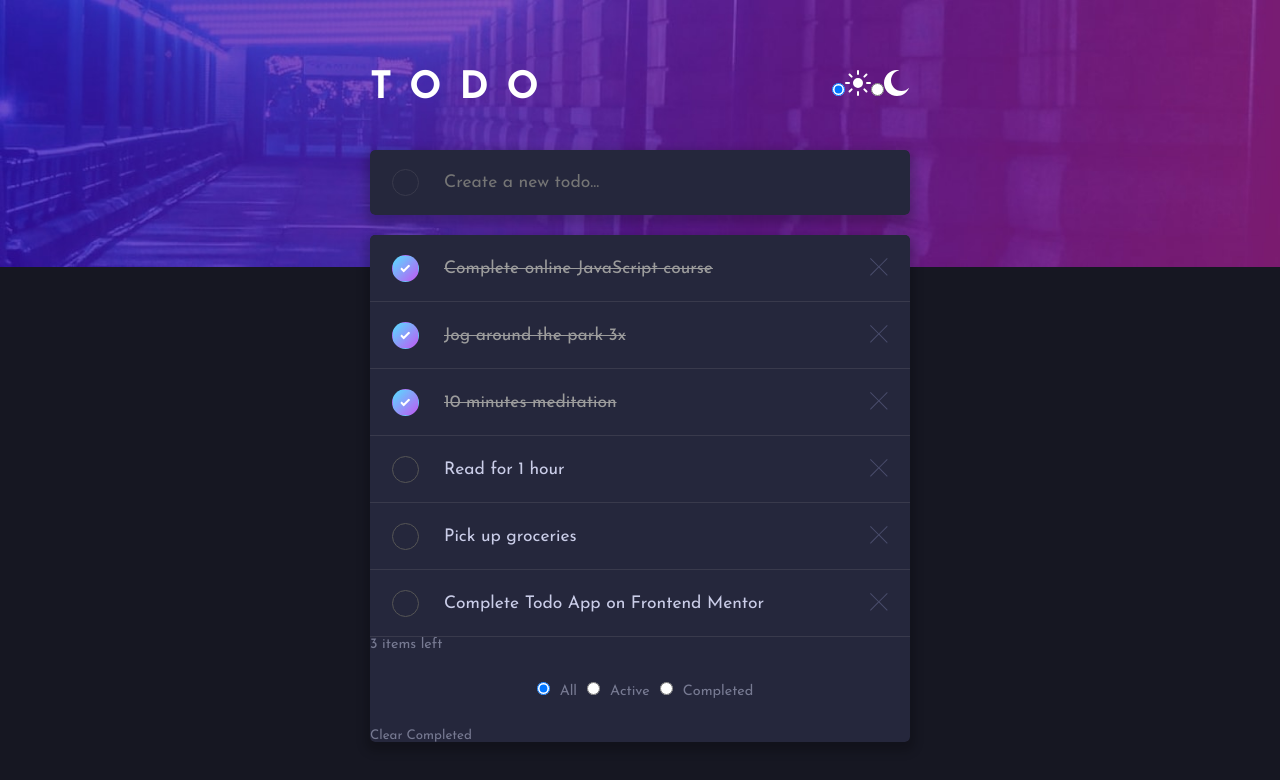
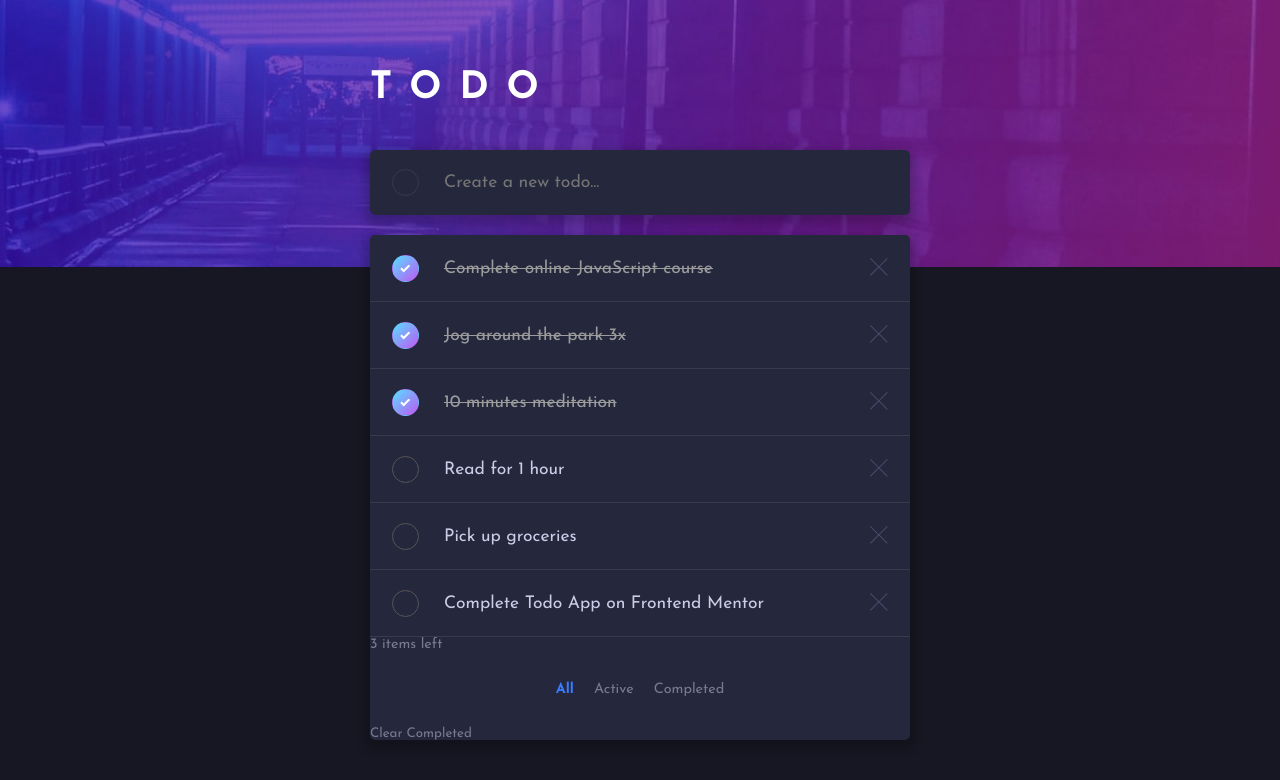
Before and after one commit to RobertK0/todo-app-react-redux, a React (Create React App) app: page / in a window 1280 px wide. Shown: the top 780 px of the page. Built offline with nearby package versions, Linux system fonts and the light colour scheme.

Commit message:
Changed task filtering logic
Added filtering before mapping elements to prevent map returning
undefined

```diff
--- a/src/components/Footer/ClearBtn.tsx
+++ b/src/components/Footer/ClearBtn.tsx
@@ -1,6 +1,6 @@
 import { useDispatch } from "react-redux";
 import { taskActions } from "../../store";
-import styles from "./ClearBtn.module.css";
+// import styles from "./ClearBtn.module.css";
 
 const ClearBtn = function () {
   const dispatch = useDispatch();
--- a/src/components/Footer/Counter.tsx
+++ b/src/components/Footer/Counter.tsx
@@ -1,6 +1,6 @@
 import { useSelector } from "react-redux";
 import { Task } from "../../store";
-import styles from "./Counter.module.css";
+// import styles from "./Counter.module.css";
 
 const Counter = function () {
   //TODO :any
--- a/src/components/Footer/Filter.module.css
+++ b/src/components/Footer/Filter.module.css
@@ -8,14 +8,24 @@
 }
 
 .filter-selection {
-  margin: 0 10px;
+  height: 0;
+  width: 0;
 }
 
 .filter-selection:hover {
   color: var(--text);
 }
 
-.active-filter {
+.filter-selection + span {
+  cursor: pointer;
+  margin: 0 10px;
+}
+
+.filter-selection + span:hover {
+  color: var(--text);
+}
+
+.filter-selection:checked + span {
   color: hsl(220, 98%, 61%);
   font-weight: 700;
 }
--- a/src/components/Tasks/Todo.module.css
+++ b/src/components/Tasks/Todo.module.css
@@ -7,7 +7,6 @@
   font-size: 0.97rem;
   border-bottom: 1px solid hsl(237, 14%, 26%);
   color: var(--text);
-  transition: all 0.2s;
 }
 
 .task:hover {
--- a/src/components/Tasks/TodoList.tsx
+++ b/src/components/Tasks/TodoList.tsx
@@ -1,6 +1,6 @@
 import { useSelector } from "react-redux";
 import Todo from "./Todo";
-import styles from "./TodoList.module.css";
+// import styles from "./TodoList.module.css";
 import { Task } from "../../store";
 import { Fragment } from "react";
 
@@ -8,14 +8,15 @@ const TodoList = function () {
   //TODO update this type once I understand how it behaves
   const tasks = useSelector((state: any) => state.tasks.tasks);
   const filter = useSelector((state: any) => state.tasks.filter);
+  const filteredTasks = tasks.filter((task: Task) => {
+    if (filter === null) return true;
+    return task.checked === filter;
+  });
+  const taskElements = filteredTasks.map((task: Task) => (
+    <Todo key={task.id} task={task} />
+  ));
 
-  const filteredTasks = tasks.map((task: Task) => {
-    if (filter === null) return <Todo key={task.id} task={task} />;
-    if (task.checked === filter)
-      return <Todo key={task.id} task={task} />;
-  });
-
-  return <Fragment>{filteredTasks}</Fragment>;
+  return <Fragment>{taskElements}</Fragment>;
 };
 
 export default TodoList;
--- a/src/components/ThemeButton.module.css
+++ b/src/components/ThemeButton.module.css
@@ -0,0 +1,15 @@
+.radio {
+  height: 0;
+  width: 0;
+  opacity: 0;
+  position: absolute;
+}
+
+.label {
+  cursor: pointer;
+  display: none;
+}
+
+.visible {
+  display: block;
+}
--- a/src/components/ThemeButton.tsx
+++ b/src/components/ThemeButton.tsx
@@ -1,5 +1,5 @@
 import { useDispatch, useSelector } from "react-redux";
-import { taskActions, uiActions } from "../store";
+import { uiActions } from "../store";
 import styles from "./ThemeButton.module.css";
 import MoonIcon from "./UI/MoonIcon";
 import SunIcon from "./UI/SunIcon";
@@ -15,20 +15,22 @@ const ThemeToggle = function () {
 
   return (
     <fieldset onChange={toggleHandler}>
-      <label>
+      <label className={styles.label}>
         <input
           type="radio"
           name="theme"
           value="dark"
+          className={styles.radio}
           defaultChecked={theme === "dark" ? true : false}
         />
         <SunIcon />
       </label>
-      <label>
+      <label className={styles.label}>
         <input
           type="radio"
           name="theme"
           value="light"
+          className={styles.radio}
           defaultChecked={theme === "light" ? true : false}
         />
         <MoonIcon />
--- a/src/components/UI/MoonIcon.tsx
+++ b/src/components/UI/MoonIcon.tsx
@@ -1,4 +1,4 @@
-import styles from "./MoonIcon.module.css";
+// import styles from "./MoonIcon.module.css";
 
 const MoonIcon = function () {
   return (
--- a/src/components/UI/SunIcon.tsx
+++ b/src/components/UI/SunIcon.tsx
@@ -1,4 +1,4 @@
-import styles from "./SunIcon.module.css";
+// import styles from "./SunIcon.module.css";
 
 const SunIcon = function () {
   return (
```
